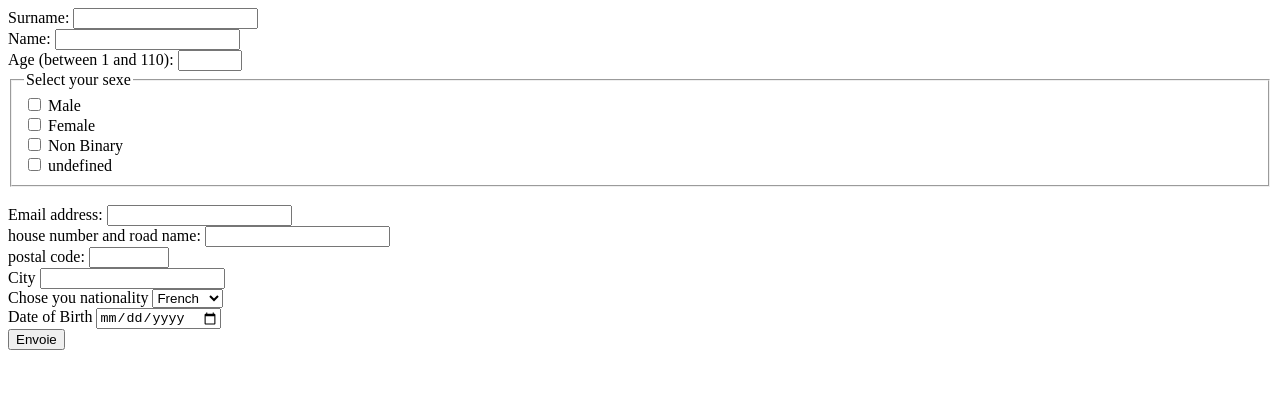
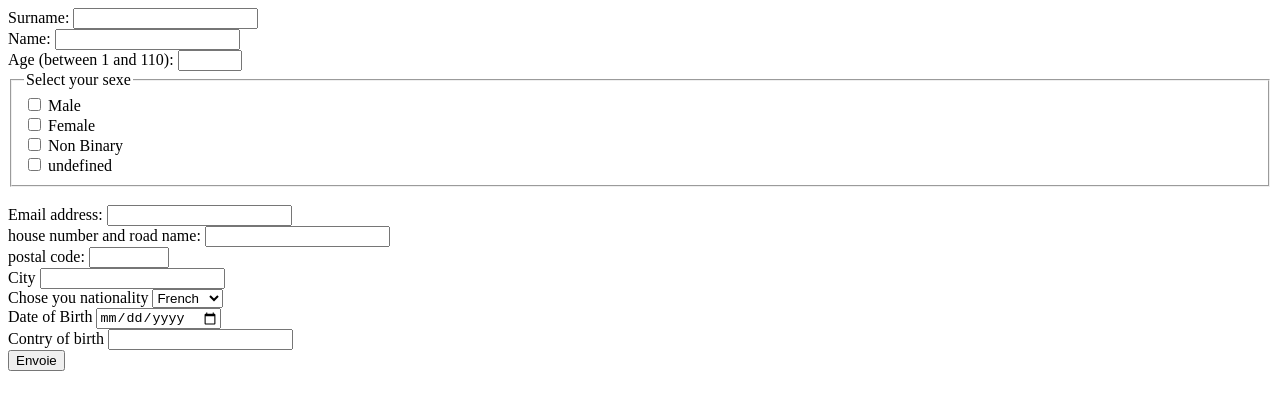
Before and after one commit to RenaudBaussart/RenaudBaussart.github.io, a plain HTML site: page src/form-base.html in a window 1280 px wide. Drawn offline with Linux system fonts and the light colour scheme.

Commit message:
build(form-base.html): adding contry of birth in the form
build(form-base.html): fix surname typo

```diff
--- a/src/form-base.html
+++ b/src/form-base.html
@@ -62,6 +62,10 @@
         <label for="birthdate">Date of Birth</label>
         <input type="date" name="birthdate" id="birthdate"> <br>
 
+        <label for="birthcontry">Contry of birth</label>
+        <input type="text" name="birthcontry" id="birthcontry"> <br>
+
+
         <input type="submit" value="Envoie" />
         </form>
     </main>
```
